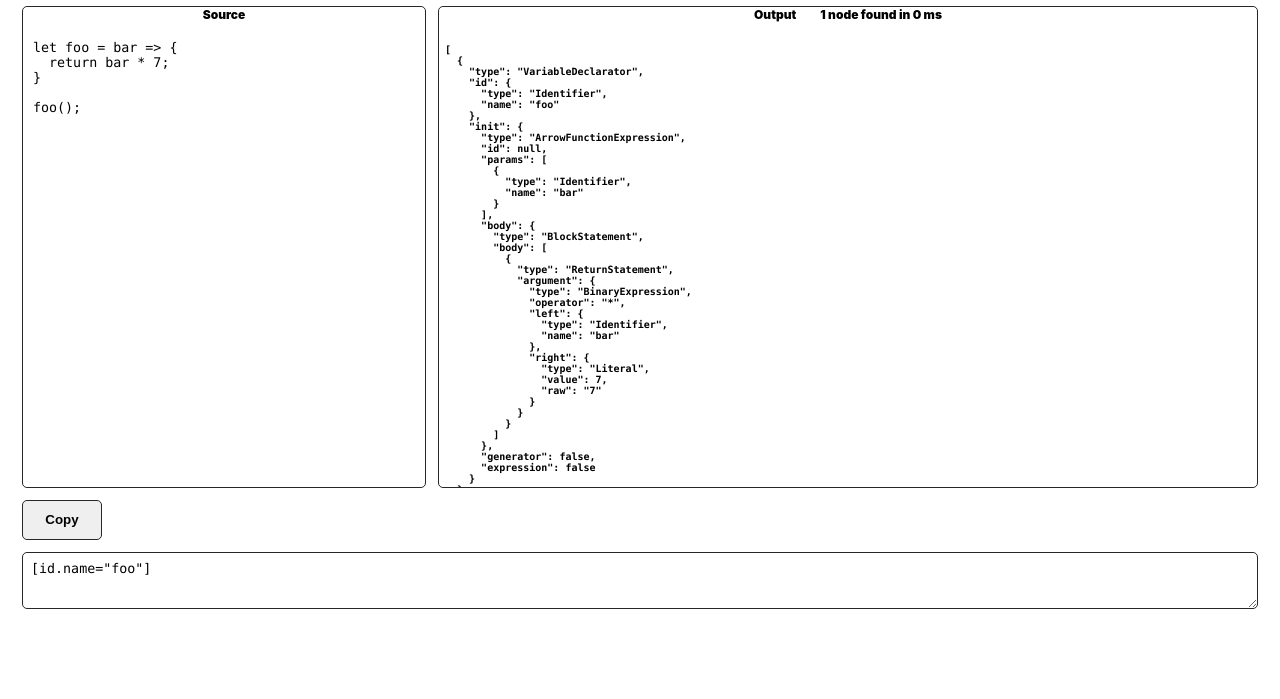
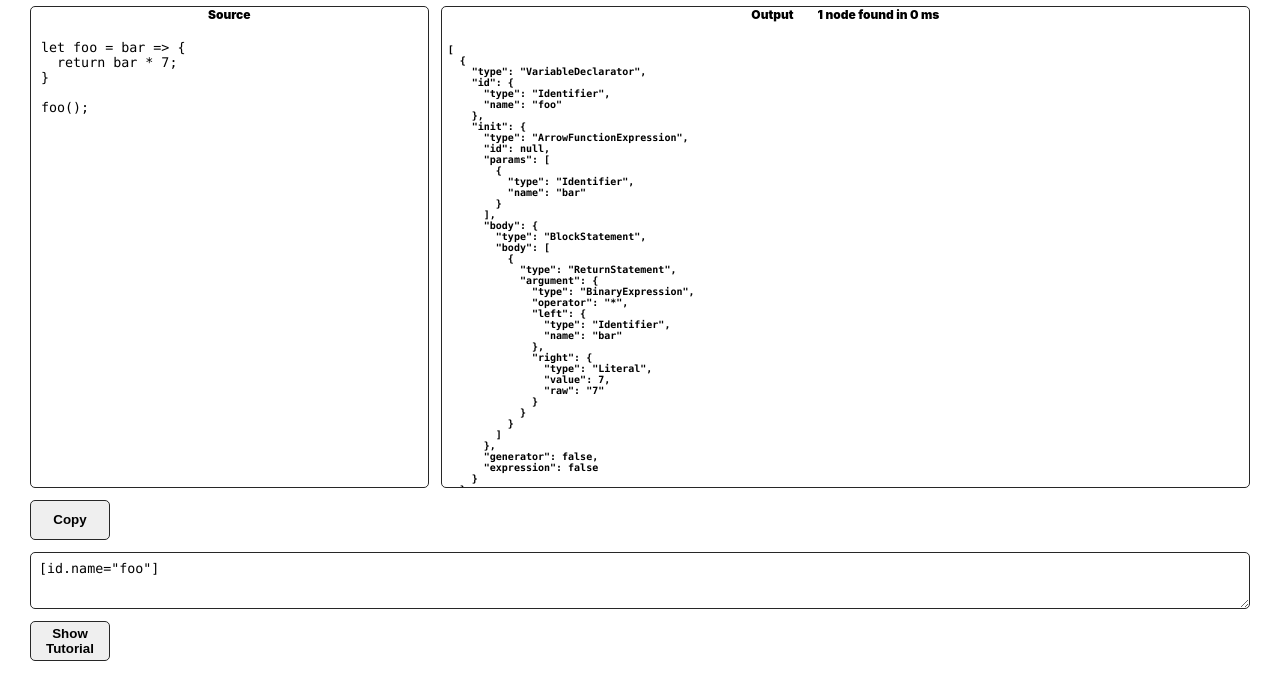
Before and after one commit to bcorman/esquery-training, a website with bundled scripts: page index.html in a window 1280 px wide. Shown: the part 89-788 px from the top of the page. Built offline with nearby package versions, Linux system fonts and the light colour scheme.

Commit message:
redesigned grid in preparation for tutorial challenges

```diff
--- a/assets/styles/styles.css
+++ b/assets/styles/styles.css
@@ -17,7 +17,7 @@ html {
   text-shadow: 0 2px 0 rbga(0, 0, 0, 0.1);
 }
 
-body {
+main {
   display: grid;
   margin: 22px;
   grid-template:
@@ -29,6 +29,7 @@ body {
   column-gap: 12px;
   grid-template-rows: auto auto auto 1fr;
   row-gap: 12px;
+  grid-auto-rows: auto;
 }
 
 textarea, pre, input {
@@ -117,21 +118,24 @@ header {
   outline: none;
 }
 
-#copy-button-div {
-  grid-area: copy;
-}
-
-#copy-button {
+button {
   height: 3em;
   width: 6em;
-  padding: 0 10px 2px;
-  margin-right: 12px;
   font-weight: bold;
   border: 1px solid var(--black);
   border-radius: 5px;
   outline: none;
   transition: 0.1s cubic-bezier(1,0.66,.79,1);
   cursor: pointer;
+}
+
+#copy-button-div {
+  grid-area: copy;
+}
+
+#copy-button {
+  padding: 0 10px 2px;
+  margin-right: 12px;
 }
 
 #copy-button:active {
--- a/index.html
+++ b/index.html
@@ -14,7 +14,7 @@
 </head>
 
 <body>
-
+  <main>
     <header>
       <h1 id="banner">ESQuery Console</h1>
     </header>
@@ -49,9 +49,27 @@ foo();
         <span id="copy-message">Query copied to clipboard</span>
       </span>
     </div>
+    <div>
 
+    </div>
+    <div>
+
+    </div>
     <div id="selector-display">
       <textarea id="selector" spellcheck="false">[id.name="foo"]</textarea>
+    </div>
+
+    <div>
+      <button id="tutorial-button">Show Tutorial</button>
+    </div>
+  </main>
+  <div class="challenge">
+    <div class="challenge-code">
+
+    </div>
+    <div class="answer-code">
+
+    </div>
   </div>
 
 </body>
```
Lines whose indentation alone changed are shown as unchanged.
